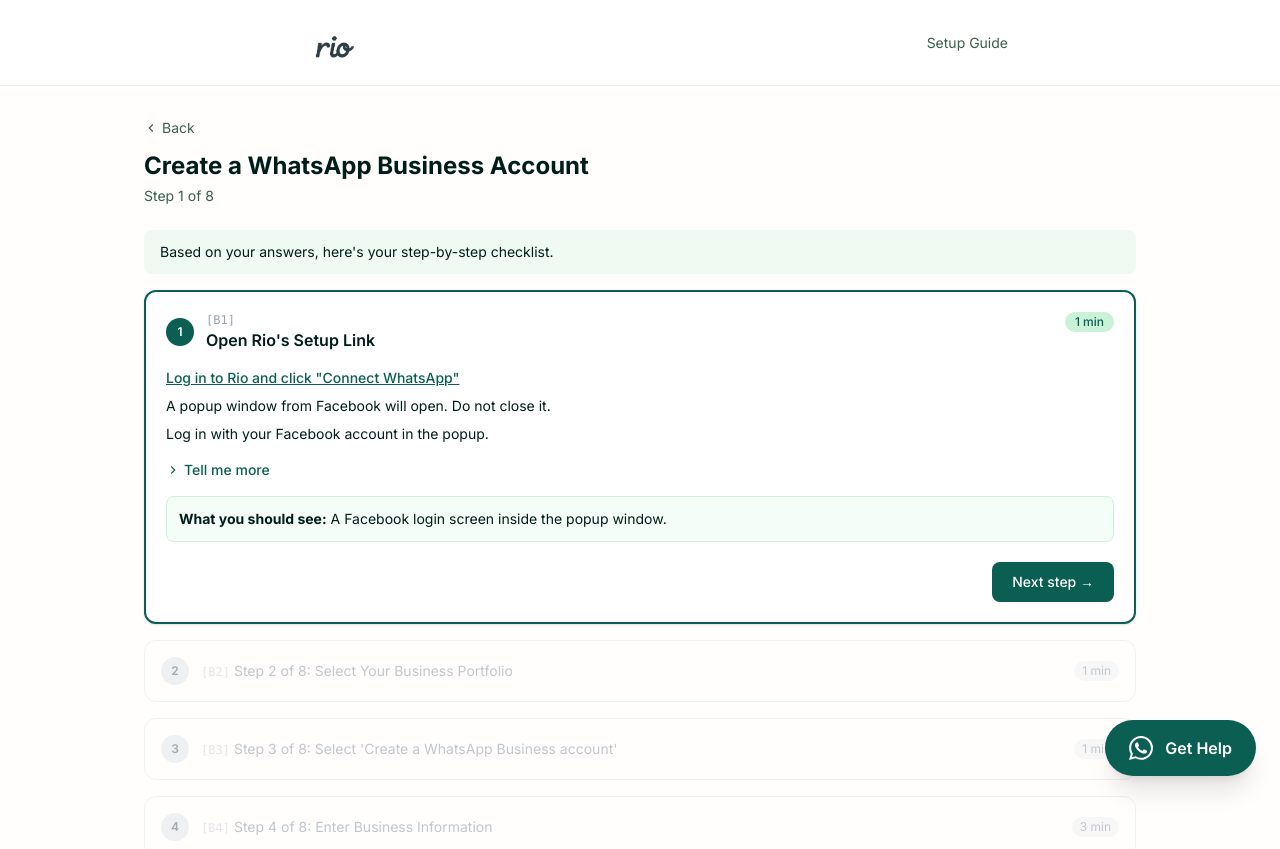
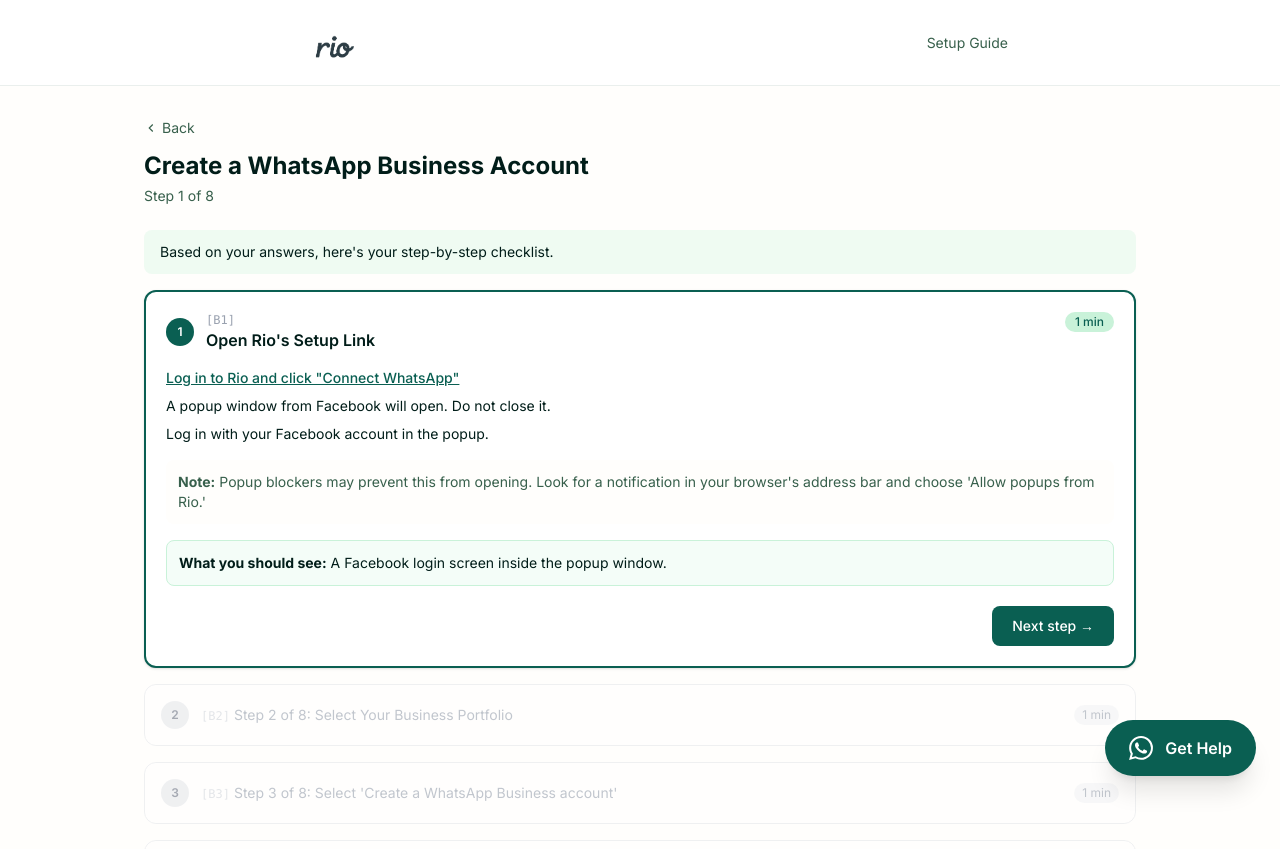
Before and after one commit to josephtandle/rio-onboarding-guide, a Next.js app: page /path-b in a window 1280 px wide. Shown: the top 849 px of the page. Built offline with nearby package versions, Linux system fonts and the light colour scheme.

Commit message:
fix: replace Tell me more dropdown with static Note callout
Co-Authored-By: Claude Sonnet 4.6 <noreply@anthropic.com>

```diff
--- a/components/StepCard.tsx
+++ b/components/StepCard.tsx
@@ -26,7 +26,6 @@ export default function StepCard({
   totalSteps,
   screenId,
 }: StepCardProps) {
-  const [showTellMeMore, setShowTellMeMore] = useState(false);
   const [errorOpen, setErrorOpen] = useState(false);
   const [selectedError, setSelectedError] = useState<number | null>(null);
 
@@ -169,26 +168,10 @@ export default function StepCard({
         <ScreenshotPlaceholder description={step.screenshotPlaceholder} />
       ) : null}
 
-      {/* Tell me more */}
+      {/* Note */}
       {step.tellMeMore && (
-        <div className="mb-4">
-          <button
-            onClick={() => setShowTellMeMore(!showTellMeMore)}
-            className="flex items-center gap-1 text-sm font-medium text-rio-teal hover:underline"
-          >
-            <svg
-              width="14" height="14" viewBox="0 0 24 24" fill="none" stroke="currentColor" strokeWidth="2"
-              className={`transition-transform ${showTellMeMore ? "rotate-90" : ""}`}
-            >
-              <path d="m9 18 6-6-6-6" />
-            </svg>
-            Tell me more
-          </button>
-          {showTellMeMore && (
-            <p className="mt-2 rounded-lg bg-rio-beige p-3 text-sm text-rio-green">
-              {step.tellMeMore}
-            </p>
-          )}
+        <div className="mb-4 rounded-lg bg-rio-beige p-3 text-sm text-rio-green">
+          <strong className="mr-1">Note:</strong>{step.tellMeMore}
         </div>
       )}
 
--- a/lib/path-c-steps.ts
+++ b/lib/path-c-steps.ts
@@ -11,7 +11,7 @@ export const pathCSteps: StepData[] = [
     screenshotPlaceholder:
       "Select your country code from the dropdown, enter your WhatsApp Business phone number, then click Next",
     tellMeMore:
-      'If your number has not yet been added to your Business Portfolio, Meta will ask you to verify it before continuing.',
+      'You will be asked to verify this number. Make sure you have your phone ready and that it can receive OTP text messages.',
     commonErrors: [
       {
         branchId: "C1.I",
```
